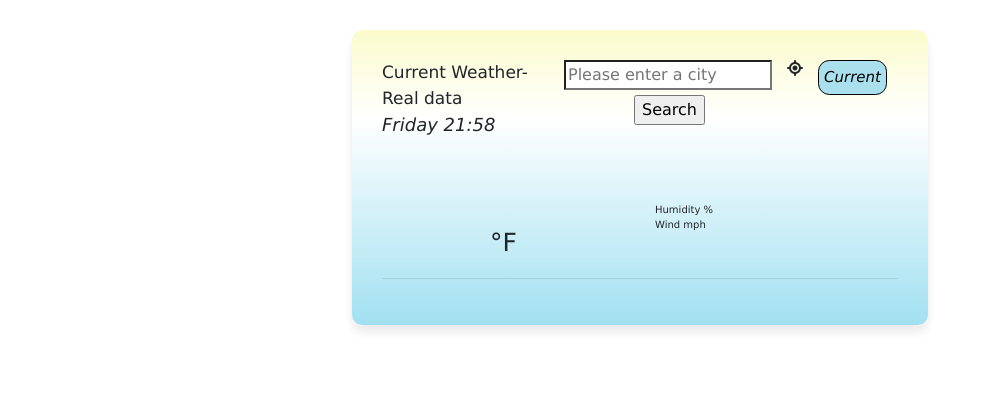
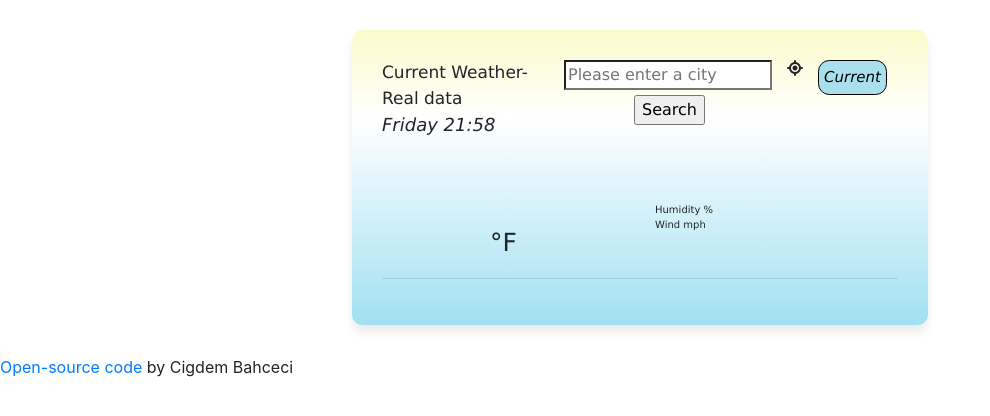
Before and after one commit to cigdembhceci/weather-real-data, a website built with Parcel: page index.html in a window 1280 px wide. Shown: the whole page, without its empty margins (0-990 px from the left). Built offline with nearby package versions, Linux system fonts and the light colour scheme; no server answers.

Commit message:
added open source

```diff
--- a/index.html
+++ b/index.html
@@ -61,6 +61,10 @@
       </div>
       <hr />
     </div>
+    <a href="https://github.com/cigdembhceci/weather-real-data"
+      >Open-source code
+    </a>
+    <span>by Cigdem Bahceci</span>
     <script src="cities.js"></script>
   </body>
 </html>
```
